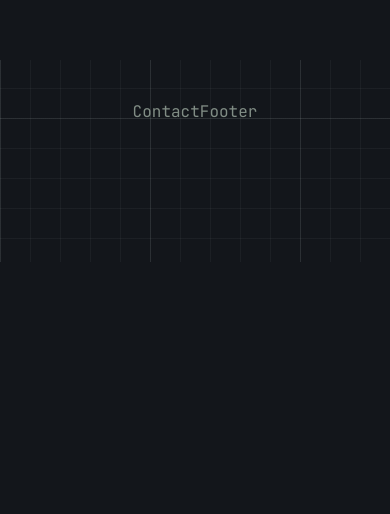
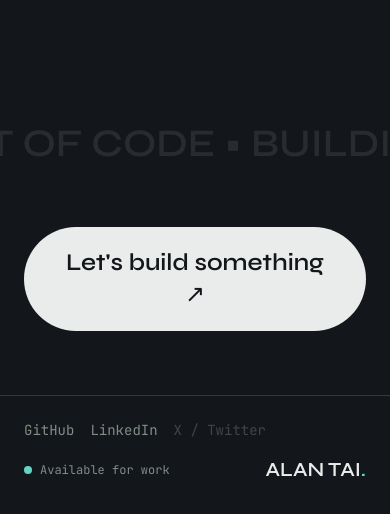
Before and after one commit to at350/personal-website, a React (Vite) app: page / in a window 390 px wide. Shown: the part 6182-6696 px from the top of the page. Before the commit the page ends 6444 px from the top, so only its background shows below. Built offline with nearby package versions, Linux system fonts and the light colour scheme.

Commit message:
feat: contact footer — marquee, email CTA, socials, availability node

```diff
--- a/src/components/ContactFooter.tsx
+++ b/src/components/ContactFooter.tsx
@@ -1,4 +1,66 @@
-// src/components/ContactFooter.tsx (stub)
+import { useEffect, useRef } from 'react'
+import { gsap } from 'gsap'
+import { EMAIL, socials } from '../data/content'
+import { useReducedMotion } from '../lib/useReducedMotion'
+
 export default function ContactFooter() {
-  return <footer id="contact" className="grid place-items-center p-10 font-mono text-muted">ContactFooter</footer>
+  const reduced = useReducedMotion()
+  const marqueeRef = useRef<HTMLDivElement>(null)
+
+  useEffect(() => {
+    if (reduced) return
+    const ctx = gsap.context(() => {
+      gsap.to('.marquee-track', { xPercent: -50, duration: 40, ease: 'none', repeat: -1 })
+    }, marqueeRef)
+    return () => ctx.revert()
+  }, [reduced])
+
+  const phrase = 'BUILDING STRUCTURES OUT OF CODE • '
+  return (
+    <footer id="contact" className="overflow-hidden bg-bg pb-8 pt-16 md:pt-20">
+      {/* marquee */}
+      <div ref={marqueeRef} className="select-none overflow-hidden whitespace-nowrap">
+        <div className="marquee-track inline-block">
+          <span className="font-display text-[10vw] leading-none text-text-primary/10">{phrase.repeat(10)}</span>
+          <span className="font-display text-[10vw] leading-none text-text-primary/10">{phrase.repeat(10)}</span>
+        </div>
+      </div>
+
+      {/* CTA */}
+      <div className="mx-auto max-w-[1100px] px-6 py-16 text-center md:px-10 lg:px-16">
+        <a
+          href={`mailto:${EMAIL}`}
+          className="group relative inline-block rounded-full bg-text-primary px-10 py-5 font-display text-2xl text-bg transition hover:scale-105 md:text-4xl"
+        >
+          <span className="gradient-ring absolute -inset-[2px] rounded-full opacity-0 transition-opacity group-hover:opacity-100" />
+          <span className="relative">Let's build something ↗</span>
+        </a>
+      </div>
+
+      {/* footer bar */}
+      <div className="mx-auto flex max-w-[1100px] flex-wrap items-center justify-between gap-4 border-t border-stroke px-6 pt-6 md:px-10 lg:px-16">
+        <div className="flex items-center gap-4 font-mono text-sm">
+          {socials.map((s) => (
+            <a
+              key={s.label}
+              href={s.url}
+              target="_blank"
+              rel="noopener noreferrer"
+              className={`text-muted underline-offset-4 transition-colors hover:text-text-primary hover:underline ${s.url === '#' ? 'pointer-events-none opacity-40' : ''}`}
+            >
+              {s.label}
+            </a>
+          ))}
+        </div>
+        <div className="flex items-center gap-2 font-mono text-xs text-muted">
+          <span className="relative flex h-2 w-2">
+            <span className="absolute inline-flex h-full w-full animate-ping rounded-full bg-accent opacity-75" />
+            <span className="relative inline-flex h-2 w-2 rounded-full bg-accent" />
+          </span>
+          Available for work
+        </div>
+        <div className="font-display text-xl">ALAN TAI<span className="text-accent">.</span></div>
+      </div>
+    </footer>
+  )
 }
```
